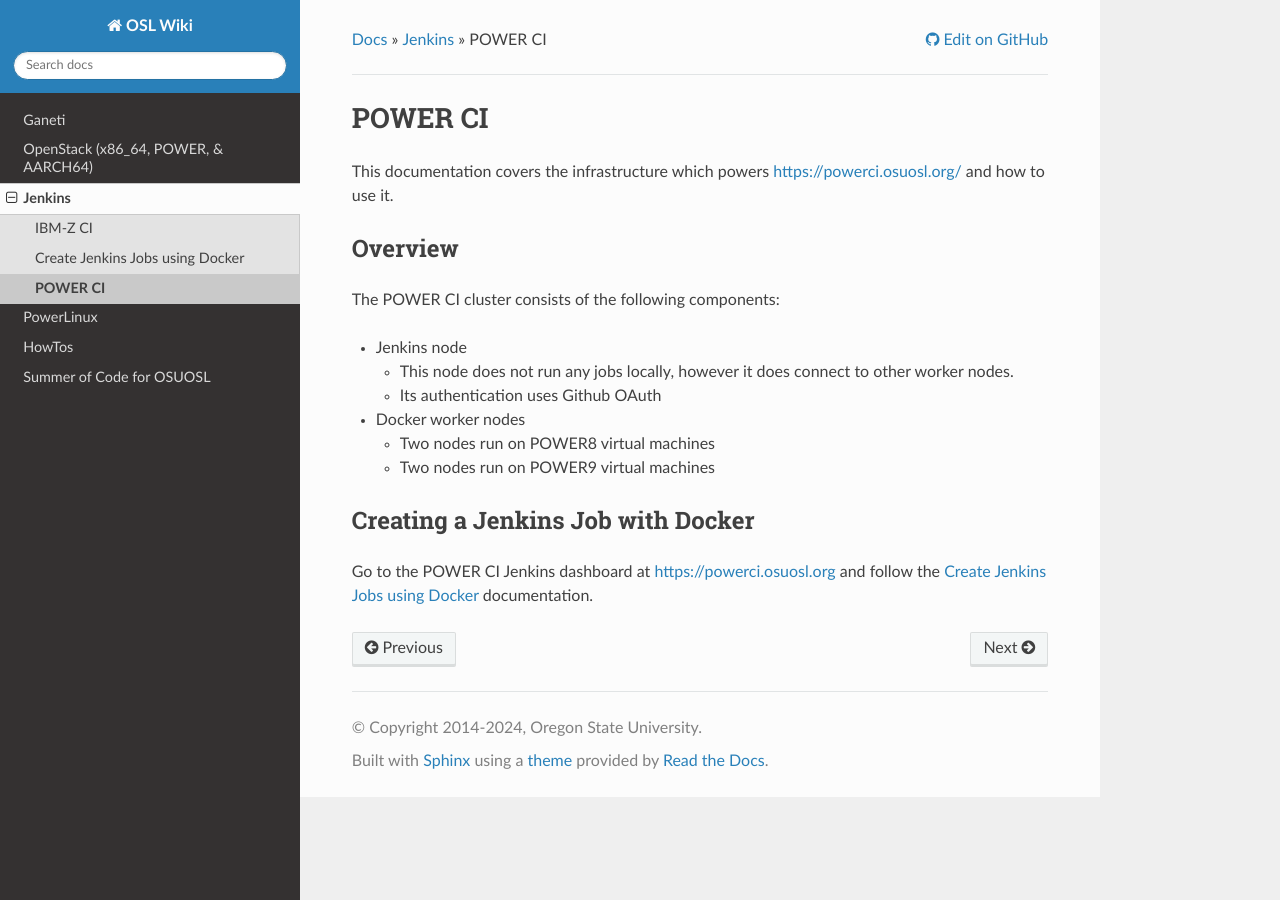
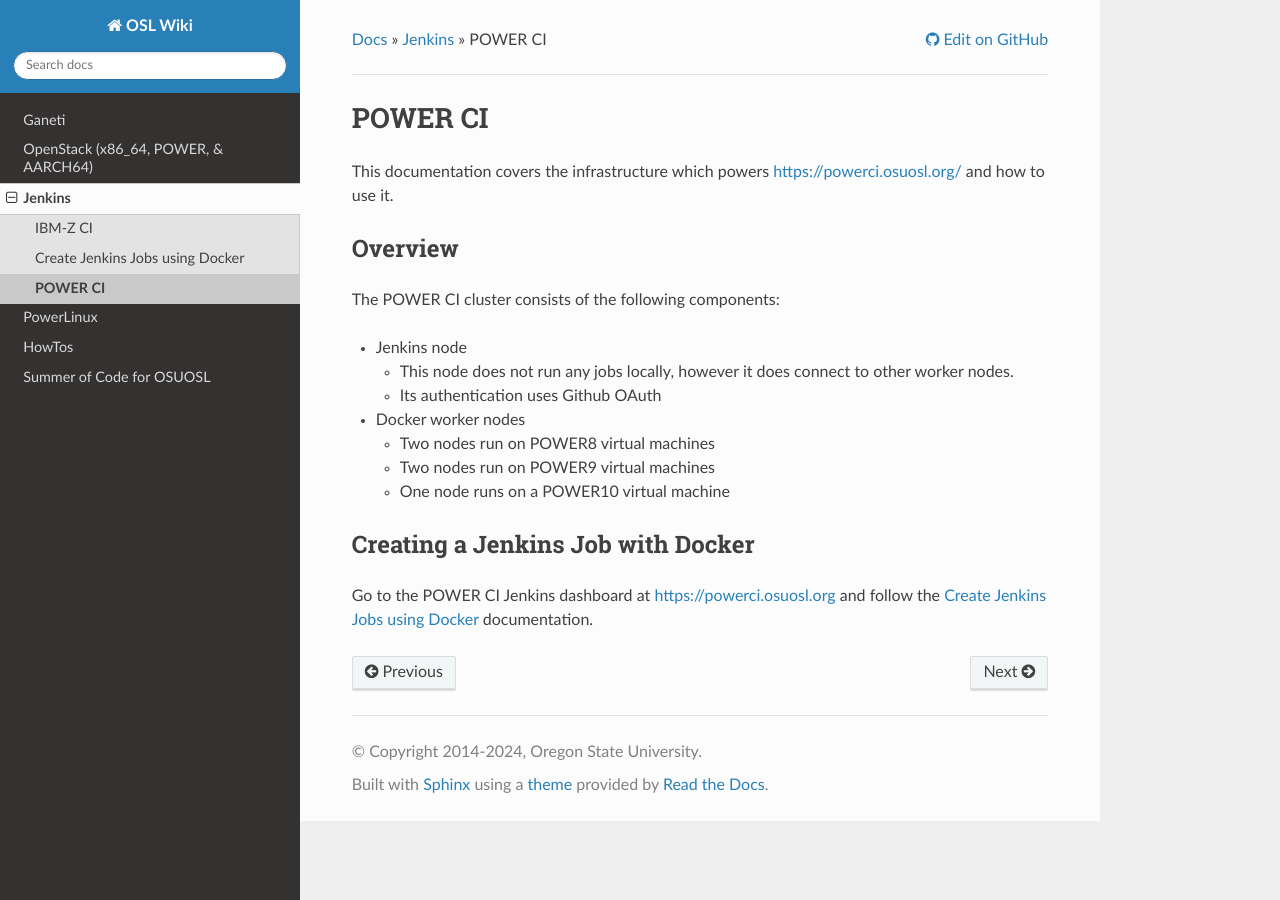
Before and after one commit to osuosl/wiki, a Sphinx documentation site: the page built from source/jenkins/powerci.rst, in a window 1280 px wide. Built offline with Sphinx 7.4.7 and the Read the Docs theme 3.1.0, drawn with Linux system fonts in a browser that asks for light colours.

Commit message:
Update documentation to mention we have POWER10 on powerci
Signed-off-by: Lance Albertson <lance@osuosl.org>

```diff
--- a/source/jenkins/powerci.rst
+++ b/source/jenkins/powerci.rst
@@ -19,6 +19,7 @@
 
   - Two nodes run on POWER8 virtual machines
   - Two nodes run on POWER9 virtual machines
+  - One node runs on a POWER10 virtual machine
 
 Creating a Jenkins Job with Docker
 ----------------------------------
```
